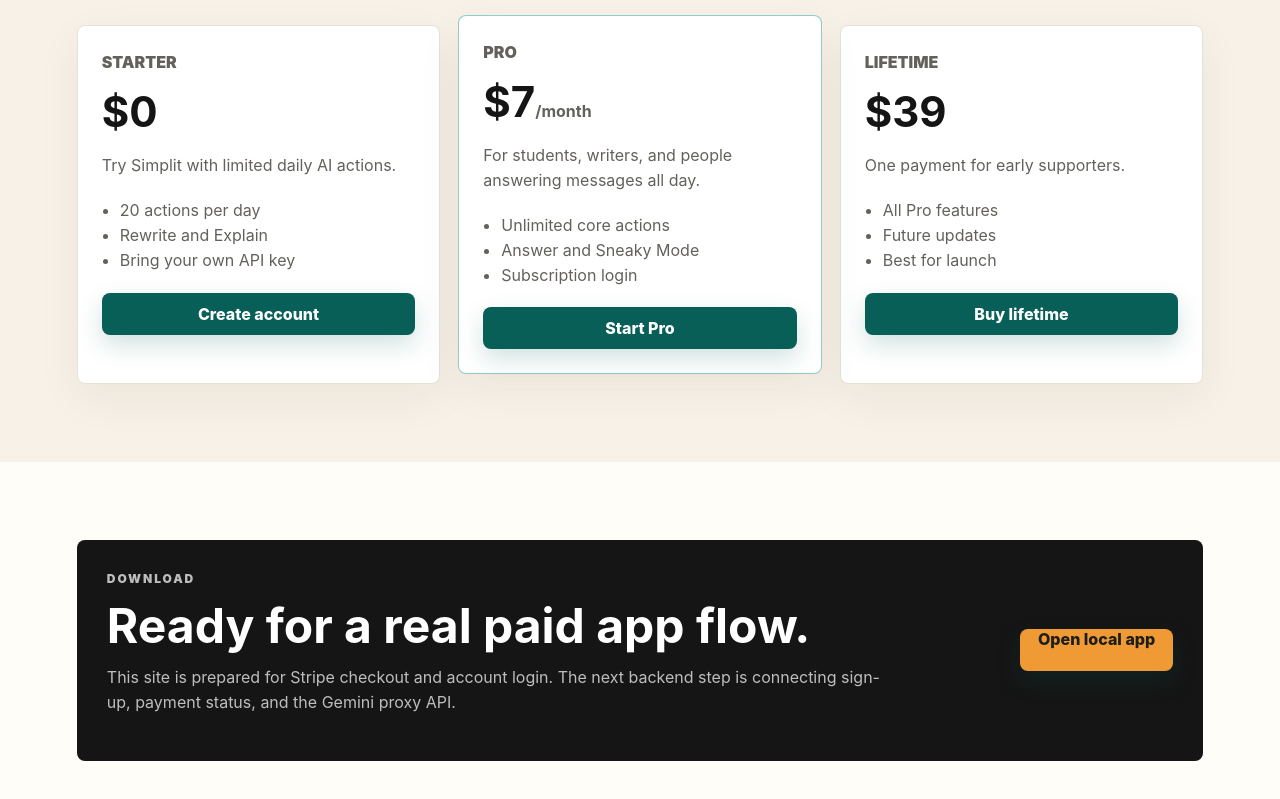
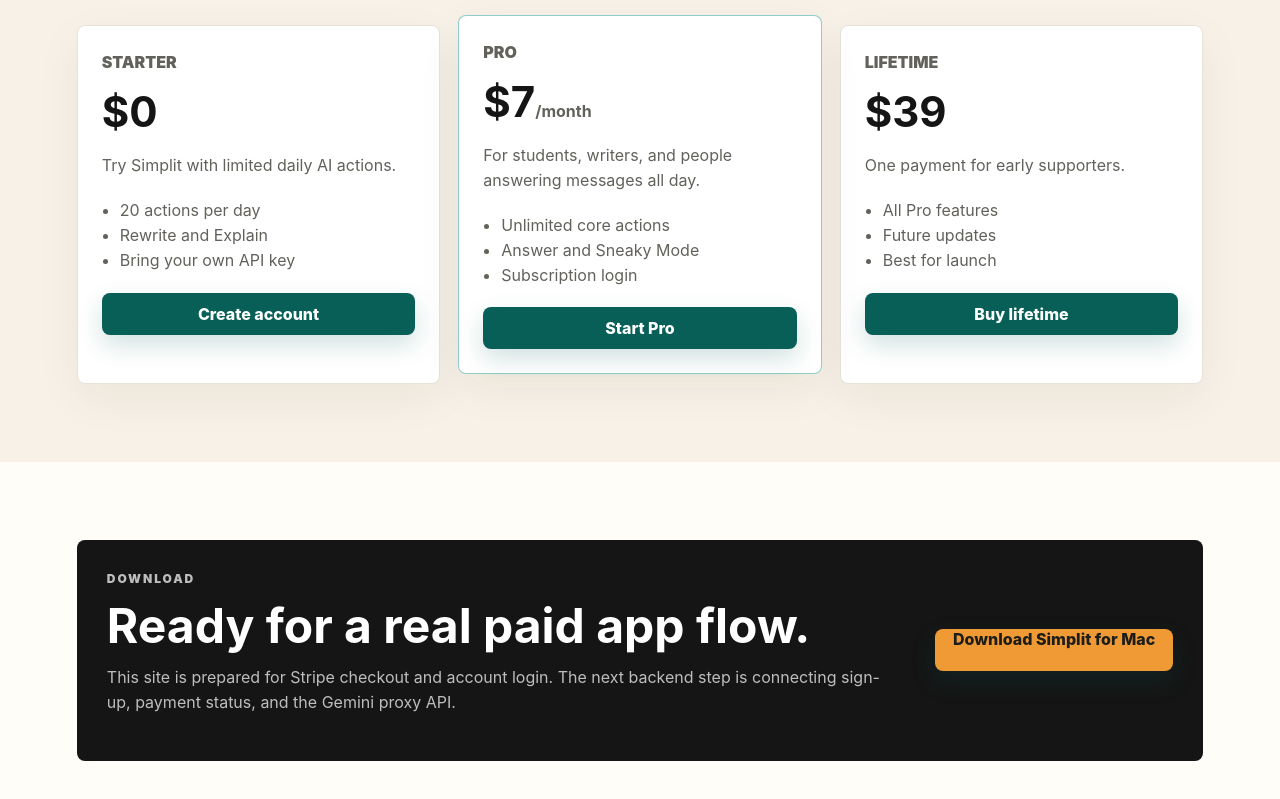
Before and after one commit to ibdab/simplit-site, a plain HTML site: page index.html in a window 1280 px wide. Shown: the part 2120-2919 px from the top of the page. Drawn offline with Linux system fonts and the light colour scheme.

Commit message:
Update index.html

```diff
--- a/index.html
+++ b/index.html
@@ -195,7 +195,7 @@
             connecting sign-up, payment status, and the Gemini proxy API.
           </p>
         </div>
-        <a class="primary" href="../Simplit.app">Open local app</a>
+        <a class="primary" href="downloads/Simplit.zip" download>Download Simplit for Mac</a>
       </section>
     </main>
 
```
